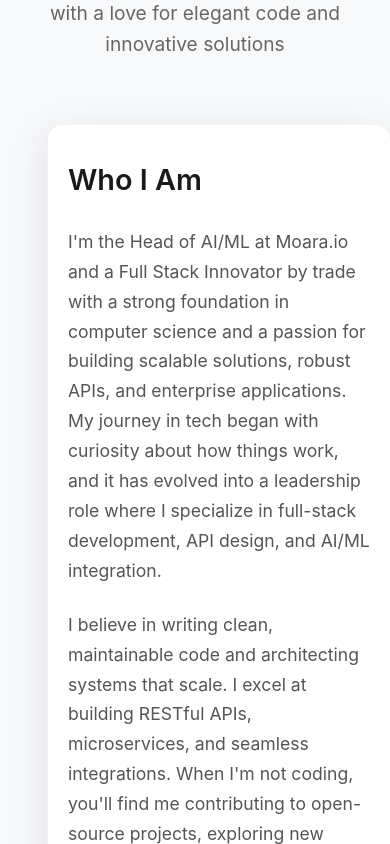
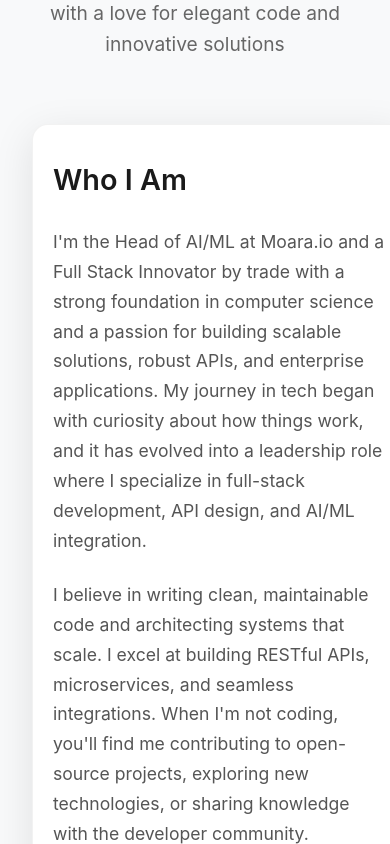
Before and after one commit to GhostInTheToast/coderbilalsite, a React (Create React App) app: page / in a window 390 px wide. Shown: the part 1000-1844 px from the top of the page. Built offline with nearby package versions, Linux system fonts and the light colour scheme.

Commit message:
Align About and Experience cards with Education responsiveness (max-width 800px, centered)

```diff
--- a/src/components/About.tsx
+++ b/src/components/About.tsx
@@ -56,11 +56,11 @@ const AboutContent = styled(motion.div)`
   border-radius: 20px;
   box-shadow: 0 10px 40px rgba(0, 0, 0, 0.1);
   border: 1px solid rgba(0, 0, 0, 0.05);
+  max-width: 800px;
+  margin: 0 auto;
 
   @media (max-width: 768px) {
     padding: 2rem 1.25rem;
-    width: 92%;
-    margin: 0 auto;
     border-radius: 16px;
   }
 `;
@@ -117,11 +117,11 @@ const Timeline = styled(motion.div)`
   border-radius: 20px;
   box-shadow: 0 10px 40px rgba(0, 0, 0, 0.1);
   border: 1px solid rgba(0, 0, 0, 0.05);
+  max-width: 800px;
+  margin: 0 auto;
 
   @media (max-width: 768px) {
     padding: 2rem 1.25rem;
-    width: 92%;
-    margin: 0 auto;
     border-radius: 16px;
   }
 `;
```
